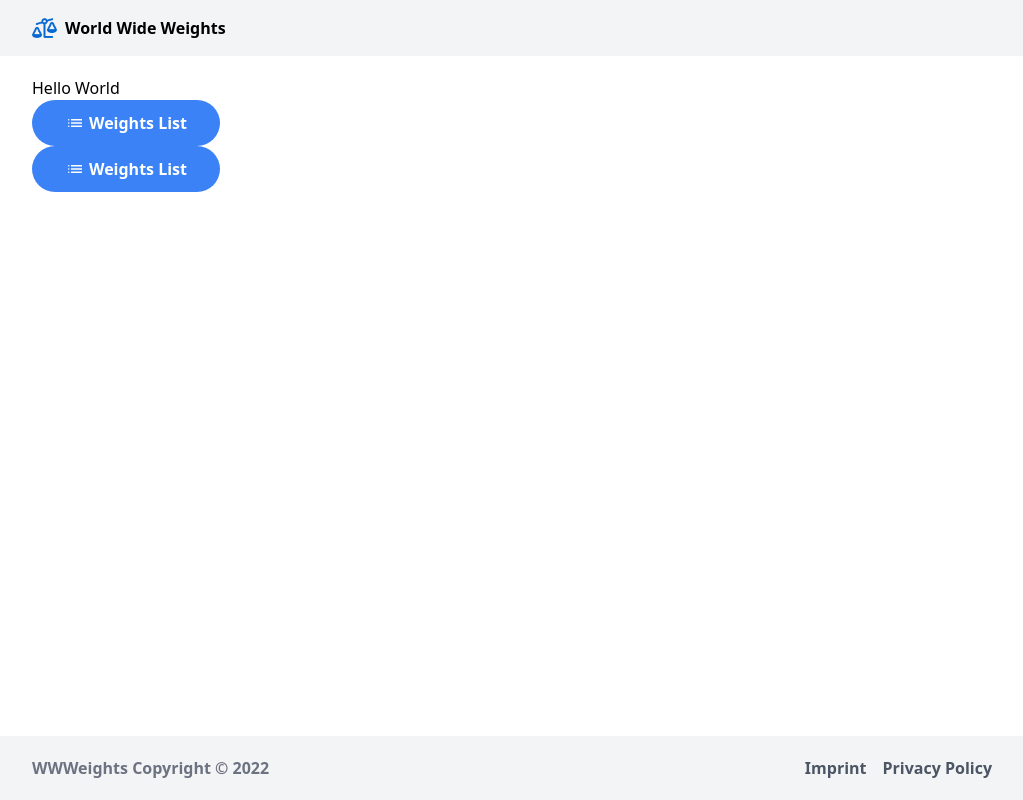
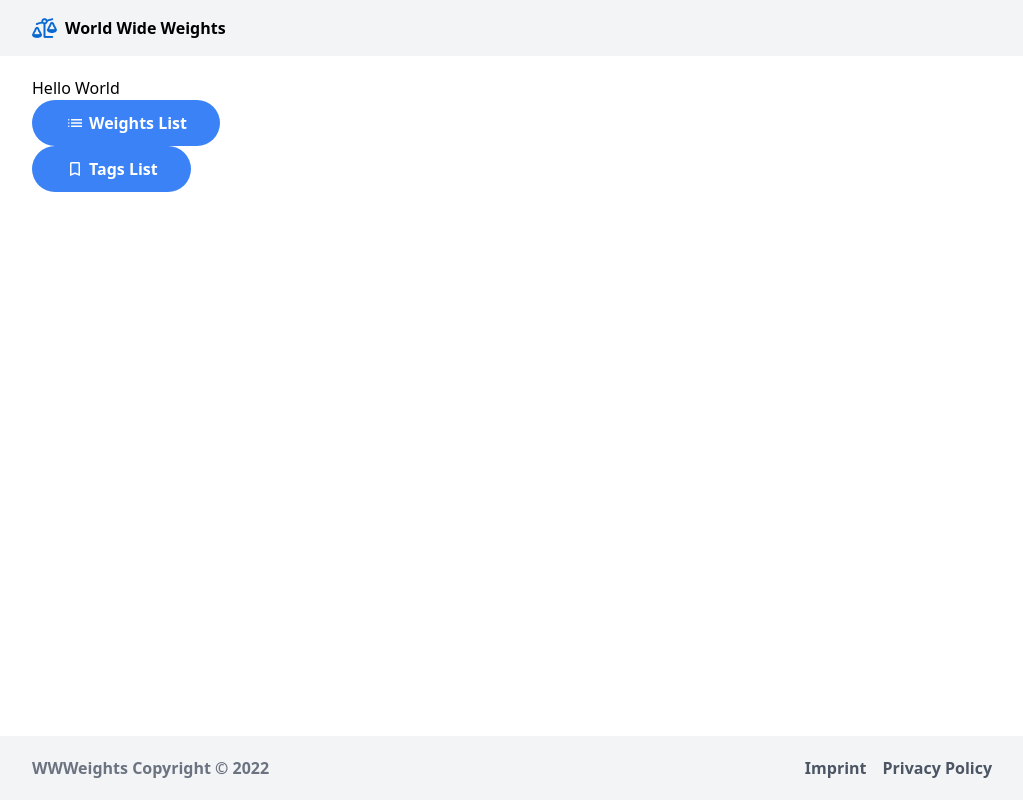
Before and after one commit to world-wide-weights/wwweights, a Next.js app in the folder frontend/: page / in a window 1280 px wide. Shown: the whole page, without its empty margins (128-1151 px from the left). Built offline with nearby package versions, Linux system fonts and the light colour scheme.

Commit message:
Update text

```diff
--- a/frontend/pages/index.tsx
+++ b/frontend/pages/index.tsx
@@ -13,7 +13,7 @@ const Home = () => {
       <div className="container">
         <p>Hello World</p>
         <Button to="/weights" icon="list">Weights List</Button>
-        <Button to="/tags" icon="list">Weights List</Button>
+        <Button to="/tags" icon="bookmark">Tags List</Button>
       </div>
     </div>
   )
```
